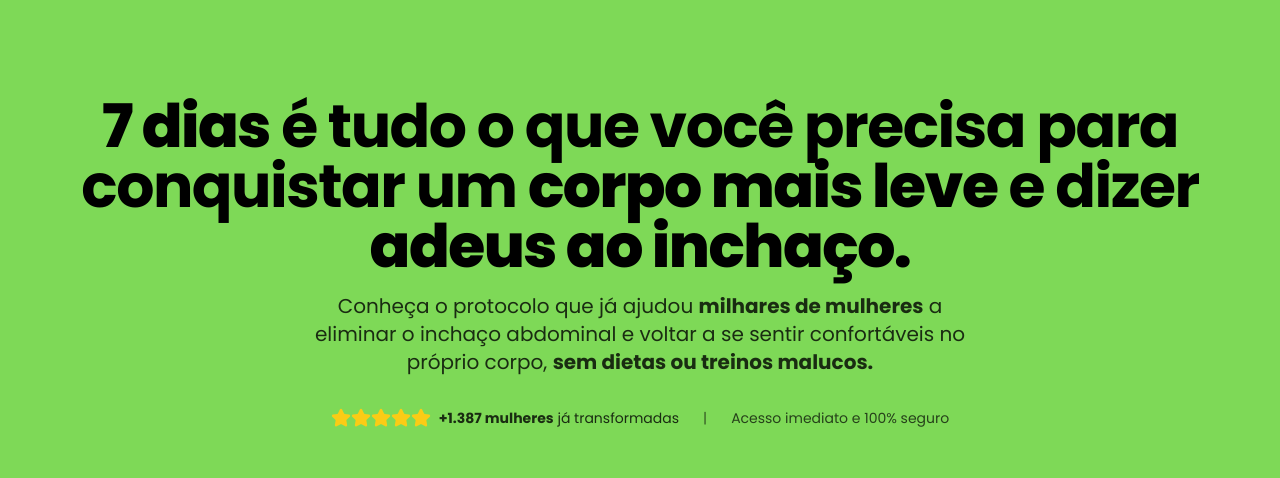
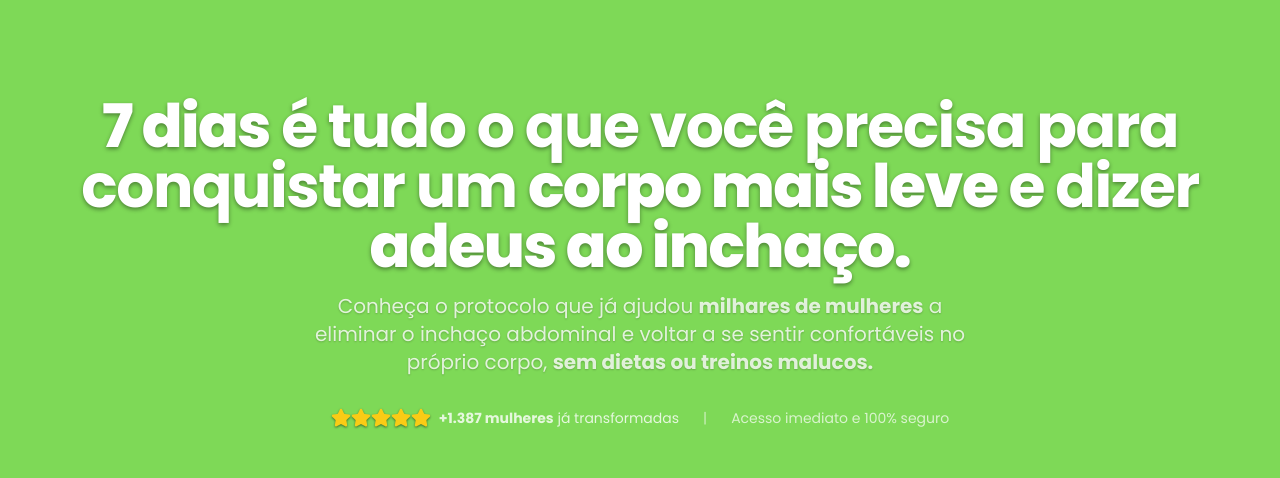
Before and after one commit to batatafaver/desinchafoodmap, a Next.js app: page / in a window 1280 px wide. Shown: the top 478 px of the page. Built offline with nearby package versions, Linux system fonts and the light colour scheme.

Commit message:
Precisamos trazer destaque e realce neste título, ele está muito apagado

```diff
--- a/src/components/landing/Hero.tsx
+++ b/src/components/landing/Hero.tsx
@@ -24,25 +24,25 @@ export default function Hero() {
         )}
         <div className="bg-[#7ed957] py-8">
           <div className="container mx-auto px-4">
-            <div className="text-center text-black">
-              <h1 className="font-headline text-2xl sm:text-3xl font-bold tracking-tight">
+            <div className="text-center text-white">
+              <h1 className="font-headline text-2xl sm:text-3xl font-bold tracking-tight [text-shadow:0_1px_3px_rgba(0,0,0,0.4)]">
                 <span className="font-extrabold">7 dias</span> é tudo o que você precisa para conquistar um <span className="font-extrabold">corpo mais leve</span> e dizer <span className="font-extrabold">adeus ao inchaço.</span>
               </h1>
-              <p className="mt-4 mx-auto max-w-2xl text-sm sm:text-base text-black/80">
+              <p className="mt-4 mx-auto max-w-2xl text-sm sm:text-base text-white/80 [text-shadow:0_1px_2px_rgba(0,0,0,0.2)]">
                 Conheça o protocolo que já ajudou <span className="font-bold">milhares de mulheres</span> a eliminar o inchaço abdominal e voltar a se sentir confortáveis no próprio corpo, <span className="font-bold">sem dietas ou treinos malucos.</span>
               </p>
               <div className="mt-6 flex flex-col items-center justify-center gap-2">
                 <div className="flex items-center gap-2 text-sm">
-                  <div className="flex text-yellow-400">
+                  <div className="flex text-yellow-400 [filter:drop-shadow(0_1px_1px_rgba(0,0,0,0.5))]">
                     <Star className="h-5 w-5 fill-current" />
                     <Star className="h-5 w-5 fill-current" />
                     <Star className="h-5 w-5 fill-current" />
                     <Star className="h-5 w-5 fill-current" />
                     <Star className="h-5 w-5 fill-current" />
                   </div>
-                  <span className="text-black/80"><span className="font-bold">+1.387 mulheres</span> já transformadas</span>
+                  <span className="text-white/80"><span className="font-bold">+1.387 mulheres</span> já transformadas</span>
                 </div>
-                 <p className="text-sm text-black/70">Acesso imediato e 100% seguro</p>
+                 <p className="text-sm text-white/70">Acesso imediato e 100% seguro</p>
               </div>
             </div>
           </div>
@@ -52,26 +52,26 @@ export default function Hero() {
       {/* Desktop view: Green background with text */}
       <div className="hidden md:flex bg-[#7ed957] items-center py-24">
         <div className="container mx-auto grid max-w-7xl grid-cols-1 items-center gap-8 px-4">
-          <div className="text-center text-black">
-            <h1 className="font-headline text-4xl md:text-5xl lg:text-6xl font-bold tracking-tight">
+          <div className="text-center text-white">
+            <h1 className="font-headline text-4xl md:text-5xl lg:text-6xl font-bold tracking-tight [text-shadow:0_2px_4px_rgba(0,0,0,0.4)]">
               <span className="font-extrabold">7 dias</span> é tudo o que você precisa para conquistar um <span className="font-extrabold">corpo mais leve</span> e dizer <span className="font-extrabold">adeus ao inchaço.</span>
             </h1>
-            <p className="mt-4 mx-auto max-w-2xl text-lg md:text-xl text-black/80">
+            <p className="mt-4 mx-auto max-w-2xl text-lg md:text-xl text-white/80 [text-shadow:0_1px_2px_rgba(0,0,0,0.2)]">
               Conheça o protocolo que já ajudou <span className="font-bold">milhares de mulheres</span> a eliminar o inchaço abdominal e voltar a se sentir confortáveis no próprio corpo, <span className="font-bold">sem dietas ou treinos malucos.</span>
             </p>
             <div className="mt-8 flex flex-col items-center justify-center gap-2 md:flex-row md:justify-center md:gap-6">
               <div className="flex items-center gap-2 text-sm">
-                <div className="flex text-yellow-400">
+                <div className="flex text-yellow-400 [filter:drop-shadow(0_1px_1px_rgba(0,0,0,0.5))]">
                   <Star className="h-5 w-5 fill-current" />
                   <Star className="h-5 w-5 fill-current" />
                   <Star className="h-5 w-5 fill-current" />
                   <Star className="h-5 w-5 fill-current" />
                   <Star className="h-5 w-5 fill-current" />
                 </div>
-                <span className="text-black/80"><span className="font-bold">+1.387 mulheres</span> já transformadas</span>
+                <span className="text-white/80"><span className="font-bold">+1.387 mulheres</span> já transformadas</span>
               </div>
-               <p className="hidden text-sm md:block text-black/60">|</p>
-              <p className="text-sm text-black/70">Acesso imediato e 100% seguro</p>
+               <p className="hidden text-sm md:block text-white/60">|</p>
+              <p className="text-sm text-white/70">Acesso imediato e 100% seguro</p>
             </div>
           </div>
         </div>
```
